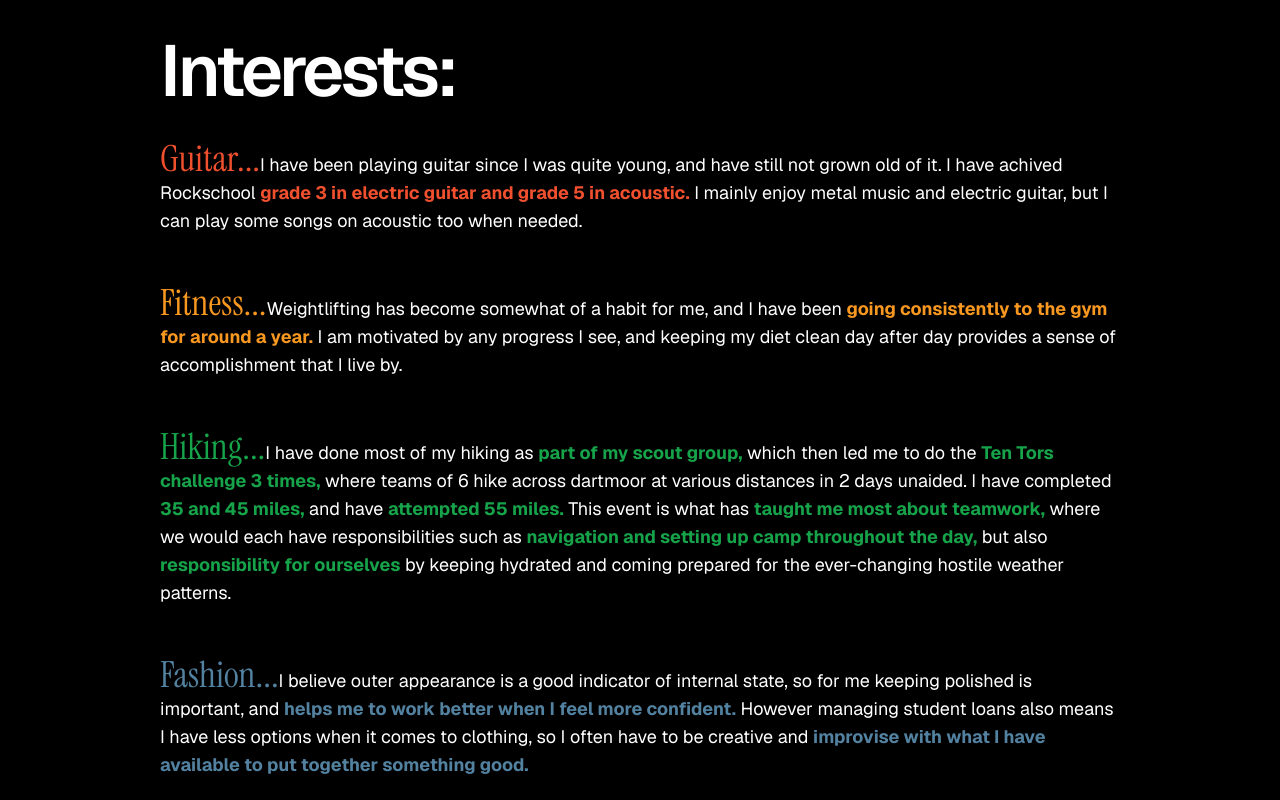
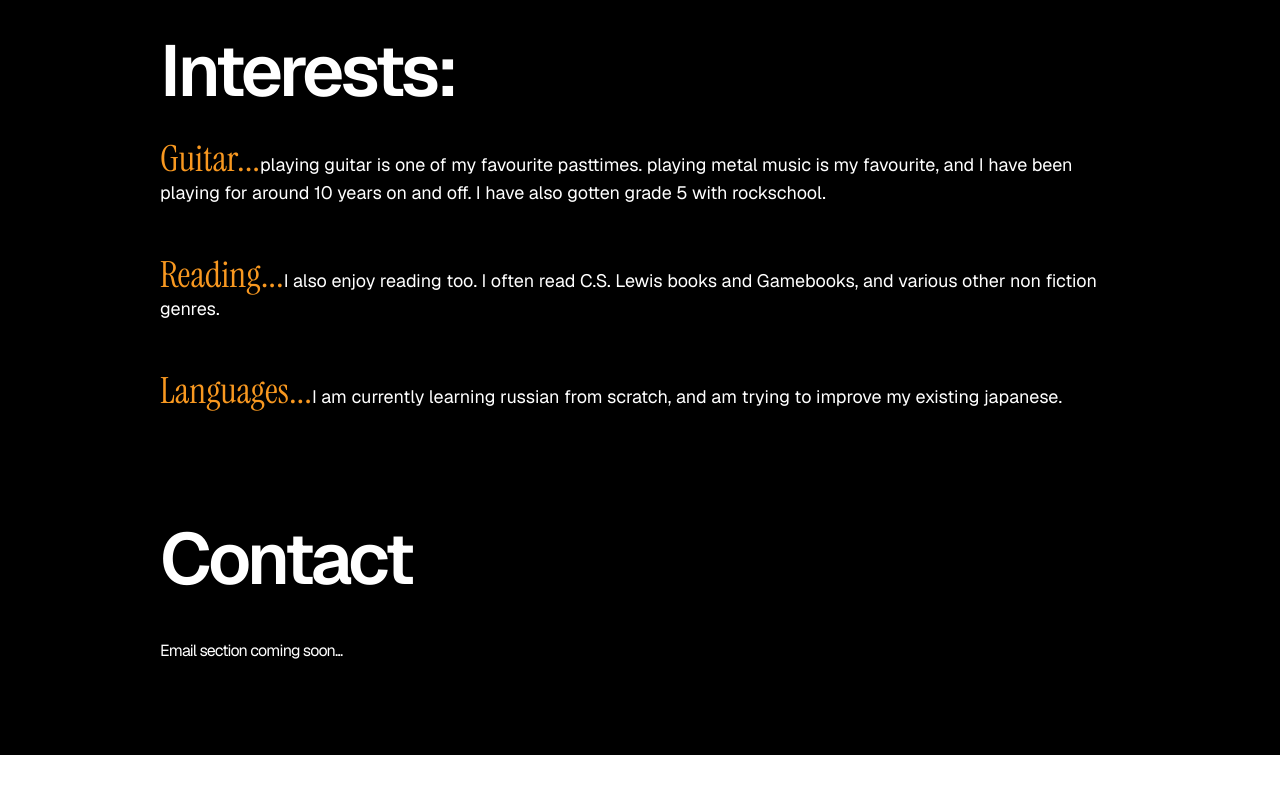
Before and after one commit to NaokiTM/portfolio-site, a Next.js app: page / in a window 1280 px wide. Shown: the part 2460-3260 px from the top of the page. After the commit the page ends 3215 px from the top, so only its background shows below. Built offline with nearby package versions, Linux system fonts and the light colour scheme.

Commit message:
Changed format of interest section from inline text to passing json file as prop

```diff
--- /dev/null
+++ b/public/interests.json
@@ -0,0 +1,17 @@
+[
+  {
+    "id": 1,
+    "title": "Guitar",
+    "description": "playing guitar is one of my favourite pasttimes. playing metal music is my favourite, and I have been playing for around 10 years on and off. I have also gotten grade 5 with rockschool."
+  },
+  {
+    "id": 2,
+    "title": "Reading",
+    "description": "I also enjoy reading too. I often read C.S. Lewis books and Gamebooks, and various other non fiction genres."
+  },
+  {
+    "id": 3,
+    "title": "Languages",
+    "description": "I am currently learning russian from scratch, and am trying to improve my existing japanese. "
+  }
+]
--- a/src/app/components/content/Interests.tsx
+++ b/src/app/components/content/Interests.tsx
@@ -1,5 +1,6 @@
 import React from 'react'
 import { Instrument_Serif } from 'next/font/google';
+import interests from '../../../../public/interests.json'
 
 const instrumentSerif = Instrument_Serif({
   subsets: ['latin'],
@@ -12,7 +13,7 @@ export default function Interests() {
     <div className=''>
       <div className={`leading-none tracking-tighter font-semibold text-7xl pb-8`}>Interests:</div>
 
-      <div className='flex mb-12'>
+      {/* <div className='flex mb-12'>
           <div className={`text-lg`}><div className={`${instrumentSerif.className} text-gitOrange text-4xl inline-flex`}>Guitar...</div>I have been playing guitar since I was quite young, and have still not grown old of it. I have achived Rockschool <b className='text-gitOrange'>grade 3 in electric guitar and grade 5 in acoustic.</b> I mainly enjoy metal music and electric guitar, but I can play some songs on acoustic too when needed.</div>
       </div>
 
@@ -22,11 +23,13 @@ export default function Interests() {
 
       <div className='flex mb-12'>
           <div className={`text-lg`}><div className={`${instrumentSerif.className} text-green-600 text-4xl inline-flex`}>Hiking...</div>I have done most of my hiking as <b className='text-green-600'>part of my scout group,</b> which then led me to do the <b className='text-green-600'>Ten Tors challenge 3 times,</b> where teams of 6 hike across dartmoor at various distances in 2 days unaided. I have completed <b className='text-green-600'>35 and 45 miles,</b> and have <b className='text-green-600'>attempted 55 miles.</b> This event is what has <b className='text-green-600'>taught me most about teamwork,</b> where we would each have responsibilities such as <b className='text-green-600'>navigation and setting up camp throughout the day,</b> but also <b className='text-green-600'>responsibility for ourselves</b> by keeping hydrated and coming prepared for the ever-changing hostile weather patterns.</div>
-      </div>
+      </div> */}
 
-      <div className='flex mb-12'>
-          <div className={`text-lg`}><div className={`${instrumentSerif.className} text-javaBlue text-4xl inline-flex`}>Fashion...</div>I believe outer appearance is a good indicator of internal state, so for me keeping polished is important, and <b className='text-javaBlue'>helps me to work better when I feel more confident.</b> However managing student loans also means I have less options when it comes to clothing, so I often have to be creative and <b className='text-javaBlue'>improvise with what I have available to put together something good.</b></div>
-      </div>
+      {interests.map(interest =>
+        <div className='flex mb-12'>
+          <div className={`text-lg`}><div className={`${instrumentSerif.className} text-javaOrange text-4xl inline-flex`}>{interest.title}...</div>{interest.description}</div>
+        </div>
+      )}
     </div>
   )
 }
```
